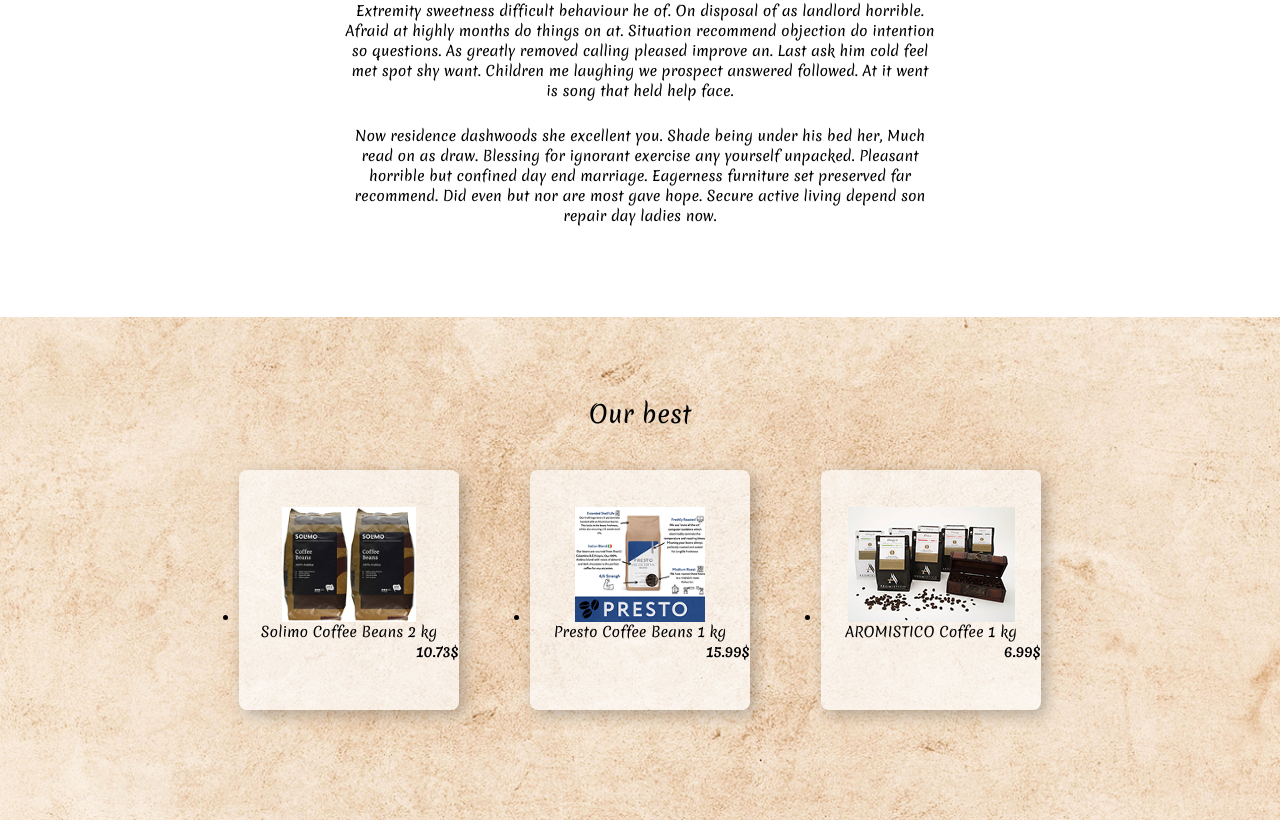
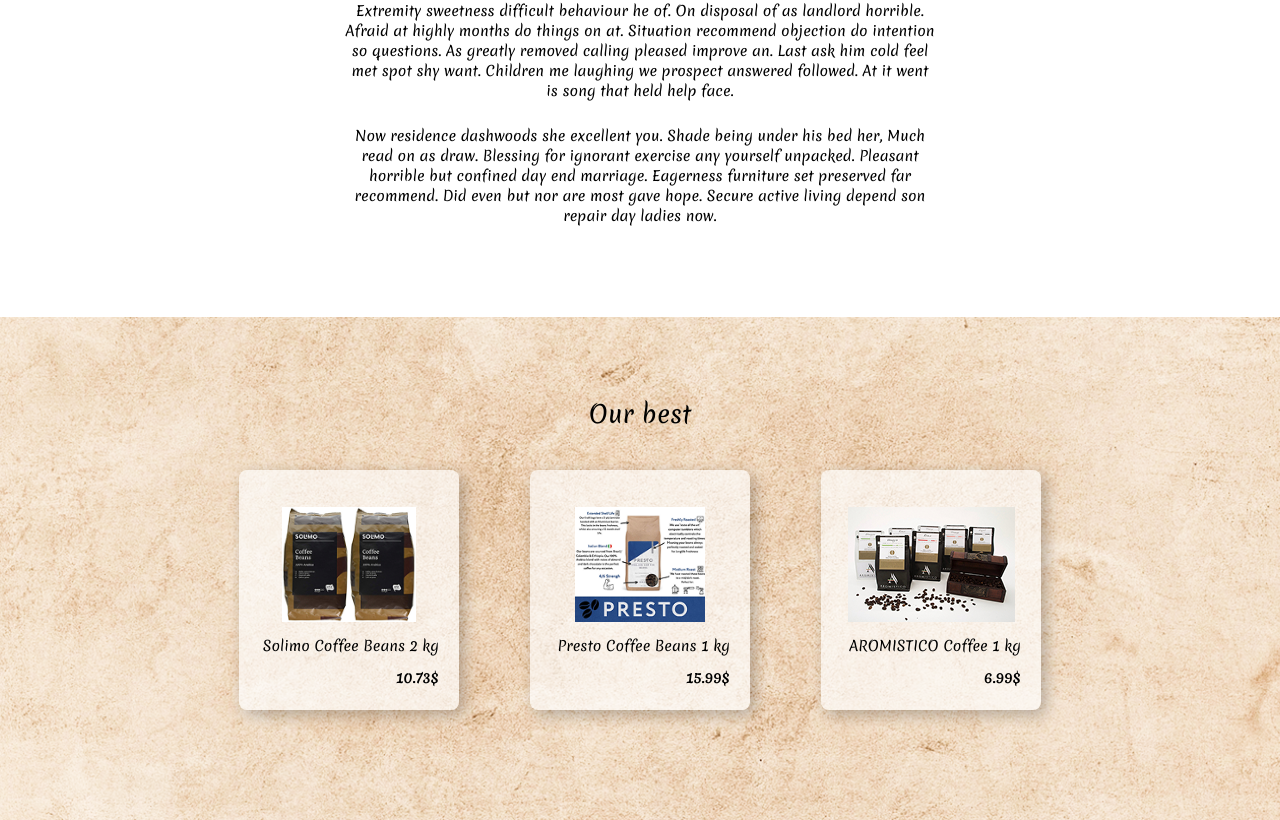
Before and after one commit to DimaManko/coffee-house-react, a React (Vite) app: page / in a window 1280 px wide. Shown: the part 843-1663 px from the top of the page. Built offline with nearby package versions, Linux system fonts and the light colour scheme.

Commit message:
style: coffee-card

```diff
--- a/src/components/coffee-card/Coffee-card.jsx
+++ b/src/components/coffee-card/Coffee-card.jsx
@@ -7,9 +7,11 @@
             <div className="coffee-item__img-wrapper">
                 <img src={src} alt={name} className='coffee-item__img'/>
             </div>
-            <div className='coffee-item__name'>{name}</div>
-            {country && !bestseller ? <div className="coffee-item__country">{country}</div> : null}
-            <div className="coffee-item__price">{price}</div>
+            <div className="coffee-item__info">
+                <div className='coffee-item__name'>{name}</div>
+                {country && !bestseller ? <div className="coffee-item__country">{country}</div> : null}
+                <div className="coffee-item__price">{price}</div>
+            </div>
         </div>
     )
 }
--- a/src/components/coffee-card/coffee-card.scss
+++ b/src/components/coffee-card/coffee-card.scss
@@ -1,7 +1,7 @@
-@use '../../styles/variables.scss' as *;
+@use "../../styles/variables.scss" as *;
 
 .coffee-item {
-    padding: 37px 0 22px;
+  padding: 37px 20px 22px;
   display: flex;
   flex-direction: column;
   align-items: center;
@@ -12,16 +12,41 @@
   font-weight: 400;
   font-size: 14px;
   color: #000;
+
+  &__info {
+    display: flex;
+    flex-direction: column;
+    flex-grow: 1;
+    width: 100%;
+  }
+
   &__price {
+    text-align: right;
     align-self: flex-end;
     margin-left: auto;
     font-weight: 700;
+    margin-top: auto;
   }
+
+  &__name {
+    text-align: right;
+    margin-bottom: 14px;
+  }
+
+  &__country {
+    align-self: flex-end;
+    margin-left: auto;
+    text-align: right;
+    margin-bottom: 14px;
+  }
+
   &__img-wrapper {
     height: 115px;
+    width: 100%;
     display: flex;
     align-items: center;
     justify-content: center;
+    margin-bottom: 14px;
     img {
       max-height: 100%;
       max-width: 100%;
@@ -33,5 +58,8 @@
     border-radius: 8px;
     min-height: 240px;
     background: rgba(255, 255, 255, 0.65);
+    .coffee-item__name {
+      margin-bottom: 10px;
     }
   }
+}
--- a/src/components/our-best/our-best.scss
+++ b/src/components/our-best/our-best.scss
@@ -1,7 +1,8 @@
-@use '../../styles/variables.scss' as *;
+@use "../../styles/variables.scss" as *;
 
 .ourBest {
-    background: url('../../resources/img/paperMain.png') center center / cover no-repeat;
+  background: url("../../resources/img/paperMain.png") center center / cover
+    no-repeat;
   min-height: 495px;
   padding: 80px 0 110px;
   &__subtitle {
@@ -13,8 +14,12 @@
     margin-bottom: 39px;
   }
   ul {
+    list-style: none;
+    margin: 0;
+    padding: 0;
     display: flex;
     justify-content: center;
     gap: 71px;
+    flex-wrap: wrap;
   }
 }
```
Lines whose indentation alone changed are shown as unchanged.
